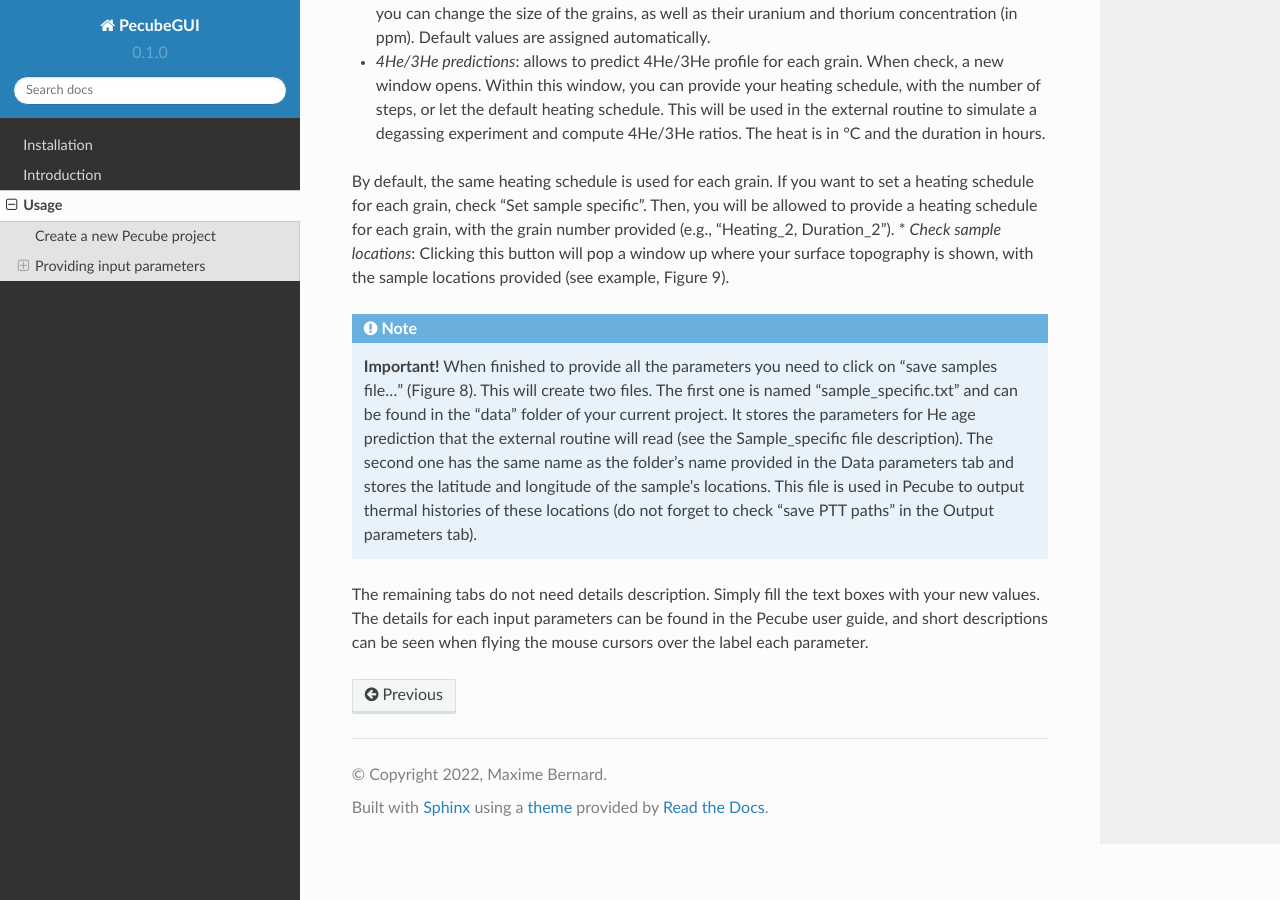
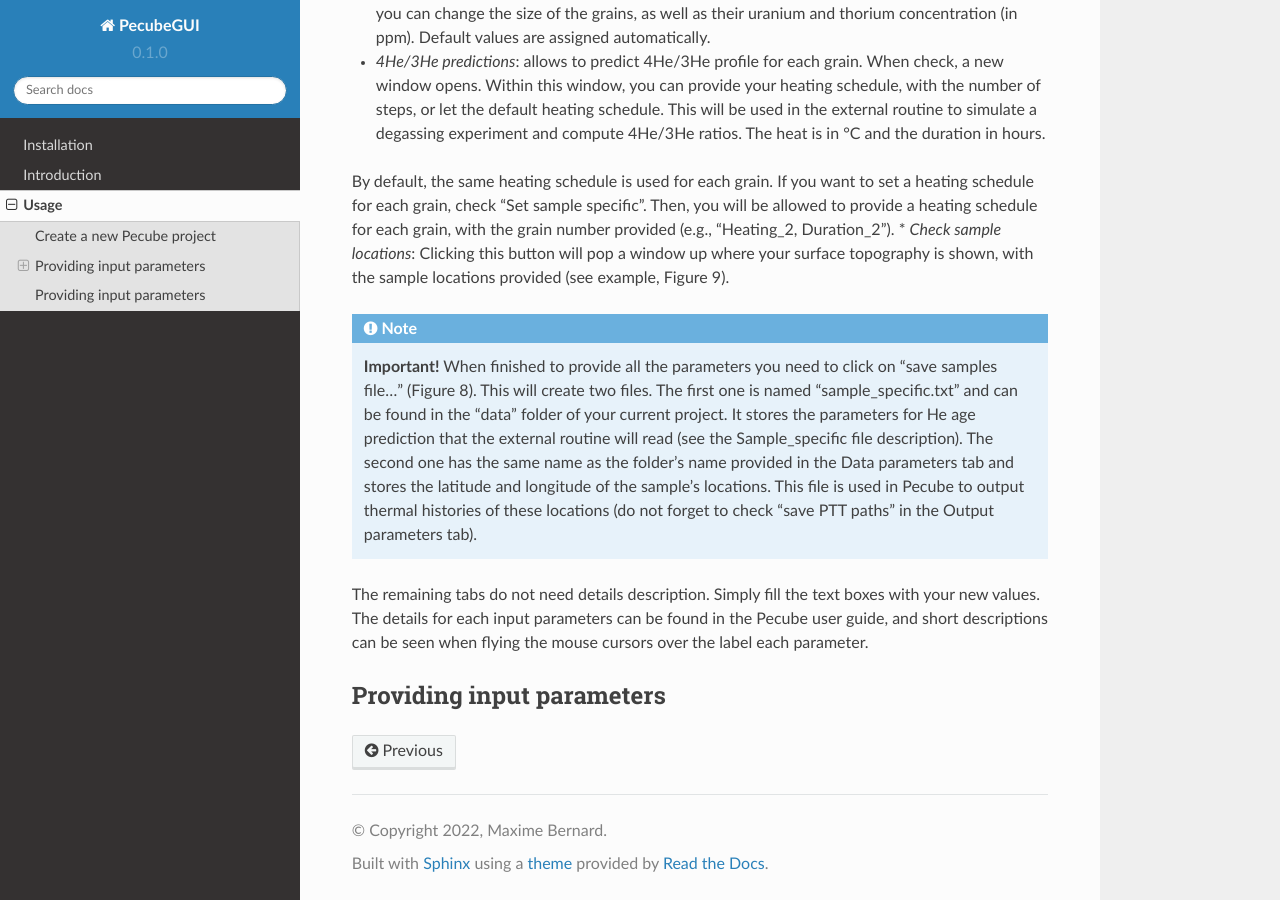
Before and after one commit to MBernAca/PecubeGUI_Doc, a Sphinx documentation site: the page built from docs/source/Usage.rst, in a window 1280 px wide and 900 px high, scrolled down 6667 px. Built offline with Sphinx 7.4.7 and the Read the Docs theme 2.0.0, drawn with Linux system fonts in a browser that asks for light colours.

Commit message:
Update Usage.rst

```diff
--- a/docs/source/Usage.rst
+++ b/docs/source/Usage.rst
@@ -148,3 +148,9 @@ By default, the same heating schedule is used for each grain. If you want to set
   This file is used in Pecube to output thermal histories of these locations (do not forget to check “save PTT paths” in the Output parameters tab).
 
 The remaining tabs do not need details description. Simply fill the text boxes with your new values. The details for each input parameters can be found in the Pecube user guide, and short descriptions can be seen when flying the mouse cursors over the label each parameter.
+
+
+
+--------------------------
+Providing input parameters
+--------------------------
```
